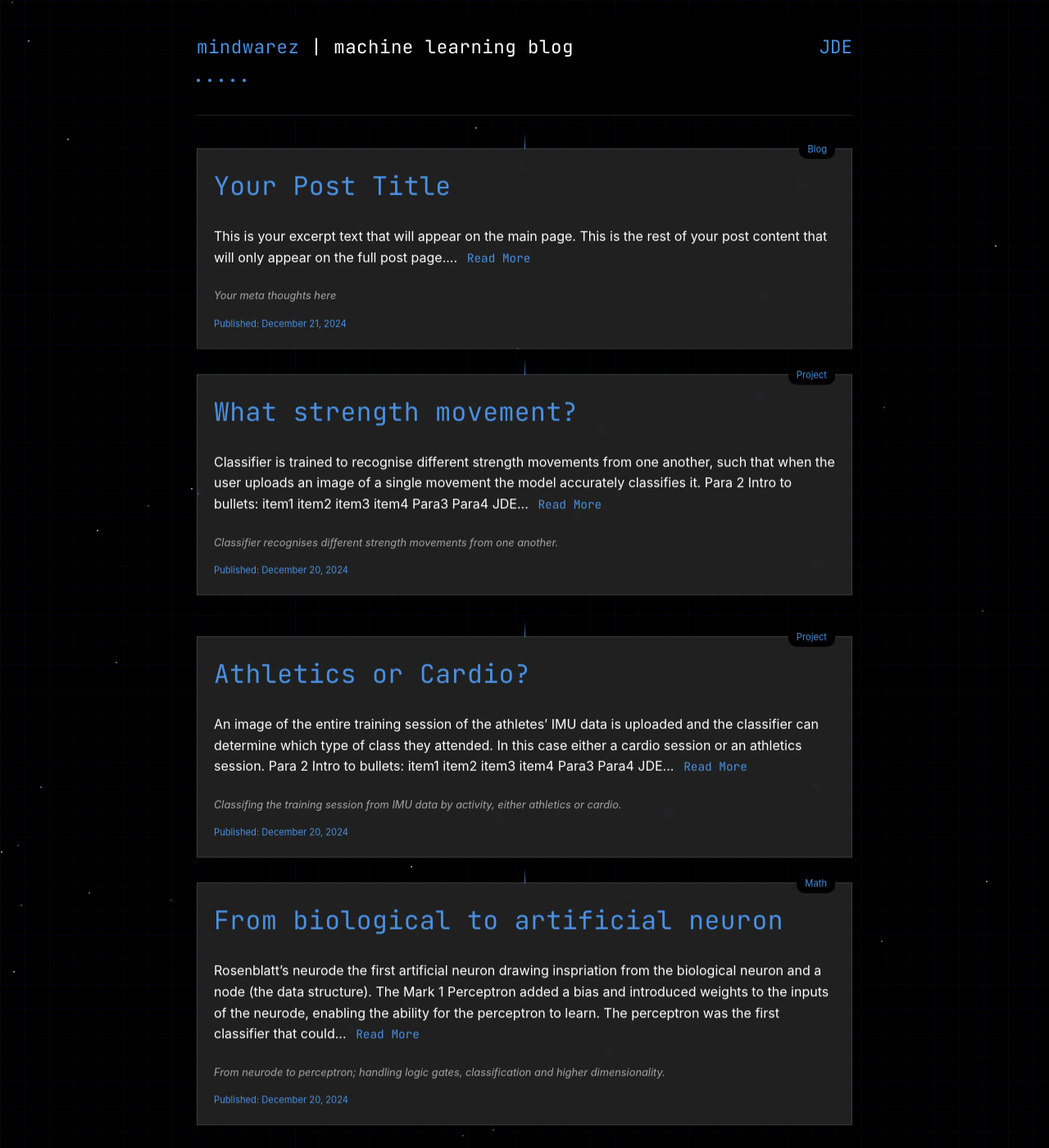
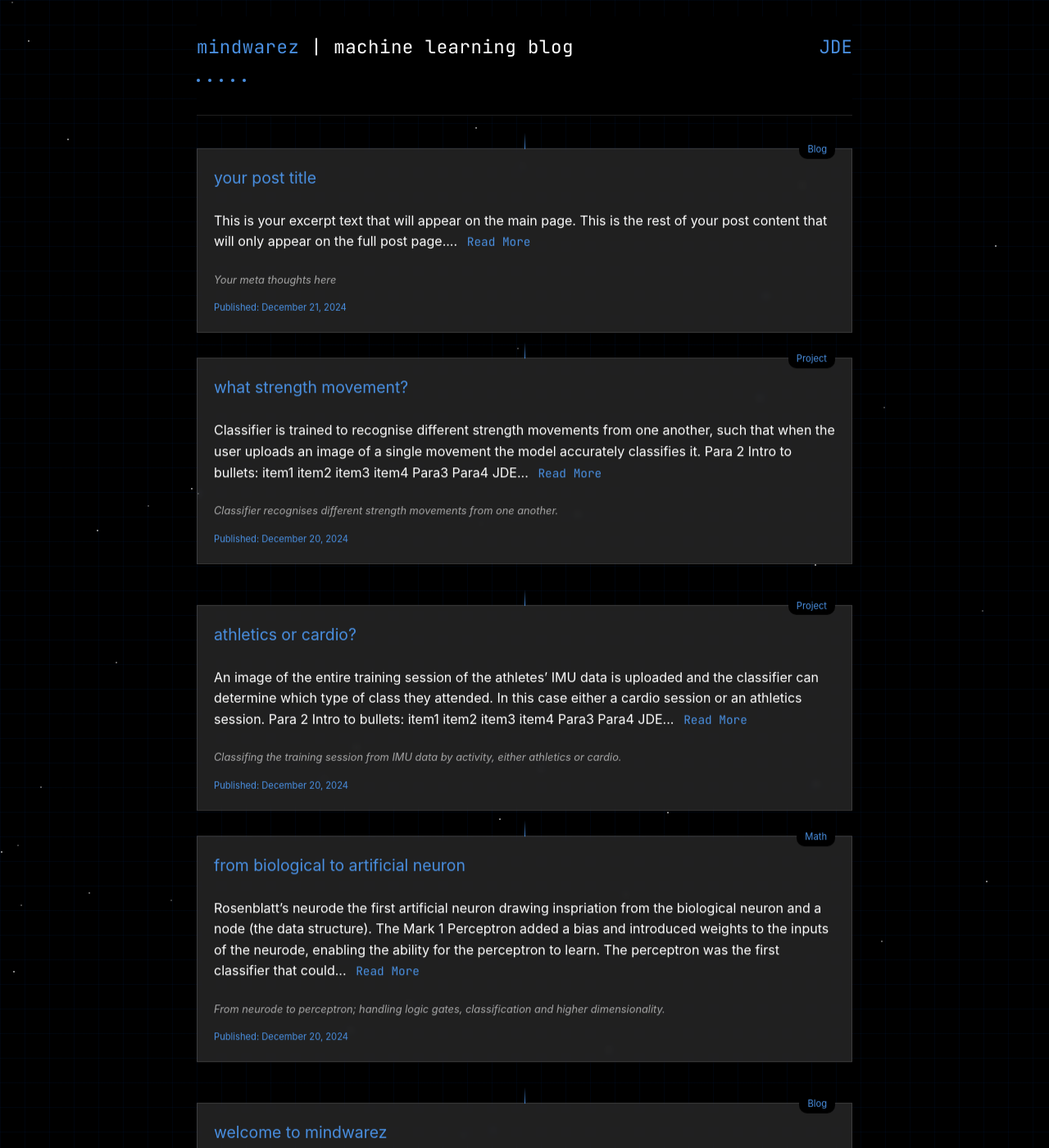
Before and after one commit to jamesbychance/mindwarez, a Jekyll site: the page built from index.html, in a window 1280 px wide and 1400 px high. Shown: the whole window at 82% size. Built offline with Jekyll 4.4.1, drawn with Linux system fonts in a browser that asks for light colours.

Commit message:
font again

```diff
--- a/assets/css/styles.css
+++ b/assets/css/styles.css
@@ -184,14 +184,16 @@
 h2 a,
 .feed-item h2,
 article h2 {
-    font-family: 'JetBrains Mono', monospace;  /* Matching the header font */
+    font-family: -apple-system, system-ui, sans-serif;  /* Changed to system font stack */
     color: var(--accent-blue);
     text-decoration: none;
     cursor: pointer;
     font-weight: 400;
-    font-size: 1.4em;  /* Changed from 3.5em to match header title */
+    font-size: 1.1em;  /* Reduced from 1.4em to match image */
     margin-top: 0;
-    letter-spacing: 0.5px;  /* Matching header title letter spacing */
+    margin-bottom: 1rem;
+    text-transform: lowercase;  /* Keep lowercase styling */
+    letter-spacing: normal;  /* Reset letter spacing */
 }
 
 
```
